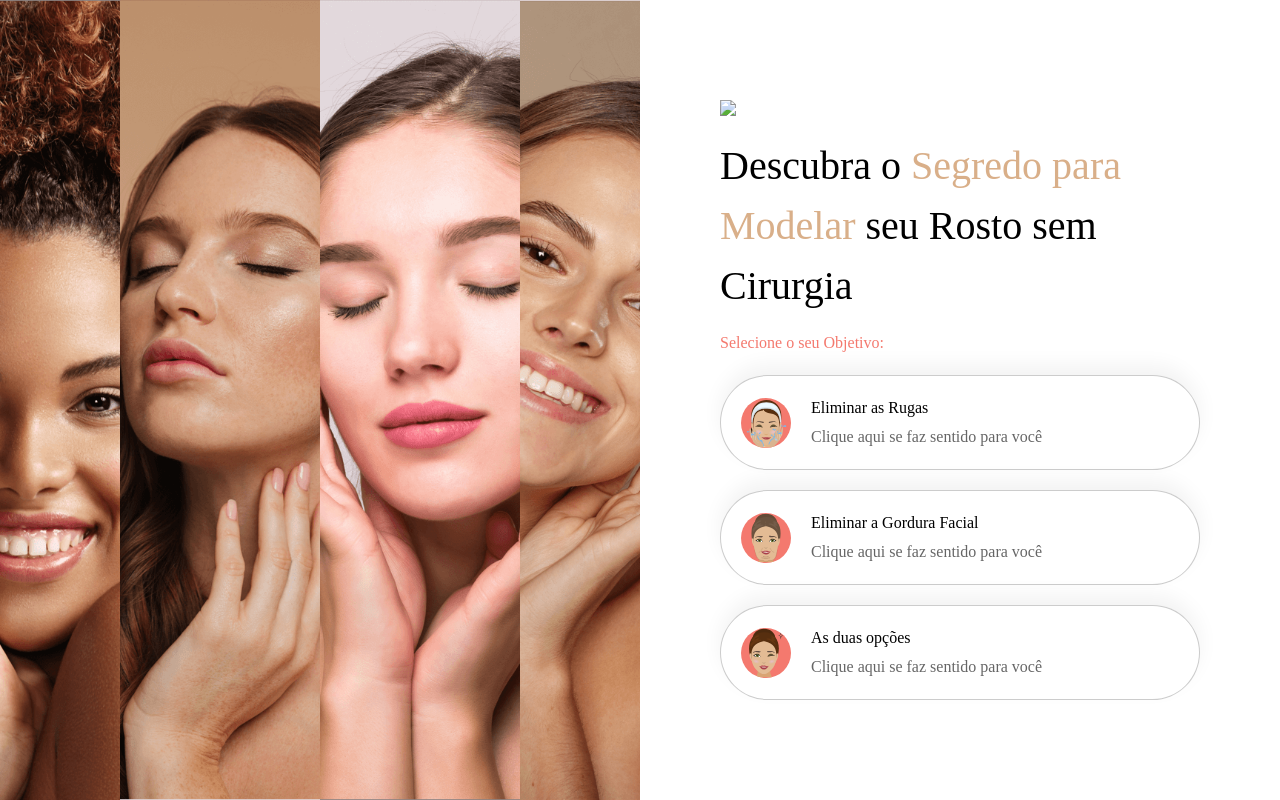
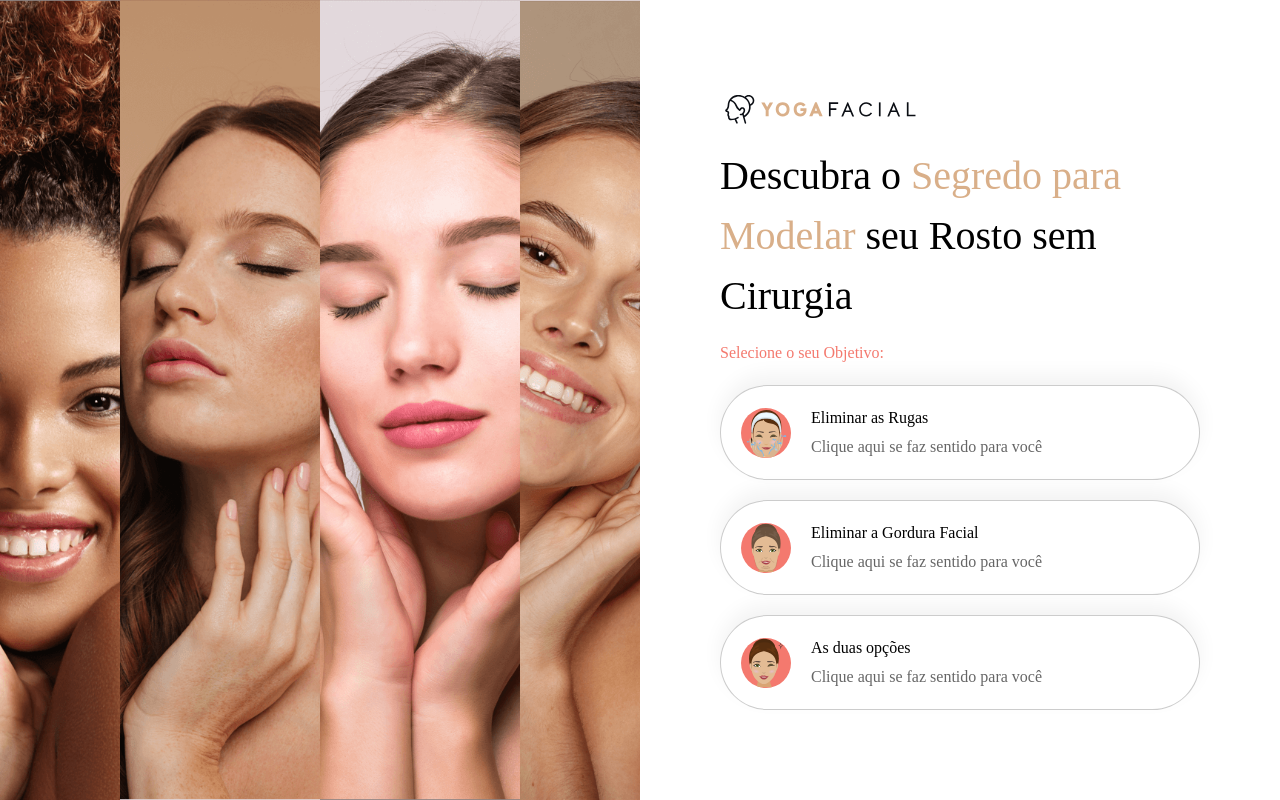
Before and after one commit to raphaelbarrosdev/project-yogafacial, a plain HTML site: page index.html in a window 1280 px wide. Drawn offline with Linux system fonts and the light colour scheme; the site is published under a folder, as on GitHub Pages, so addresses that start at the root find nothing; a web font is replaced by a local one.

Commit message:
Update index.html

```diff
--- a/index.html
+++ b/index.html
@@ -73,7 +73,7 @@
   <section class="conteudo">
     <div class="imagem" style="background-image: url('./assets/images/comecar-5a/mulheres.png')"></div>
     <div class="texto">
-      <img src="/assets/images/logo-1.svg" class="logo">
+      <img src="./assets/images/logo-1.svg" class="logo">
       <h1>Descubra o <span>Segredo para Modelar</span> seu Rosto sem Cirurgia</h1>
       <h3>Selecione o seu Objetivo:</h3>
       <a href="./etapas-claras-4a/0.html">
```
